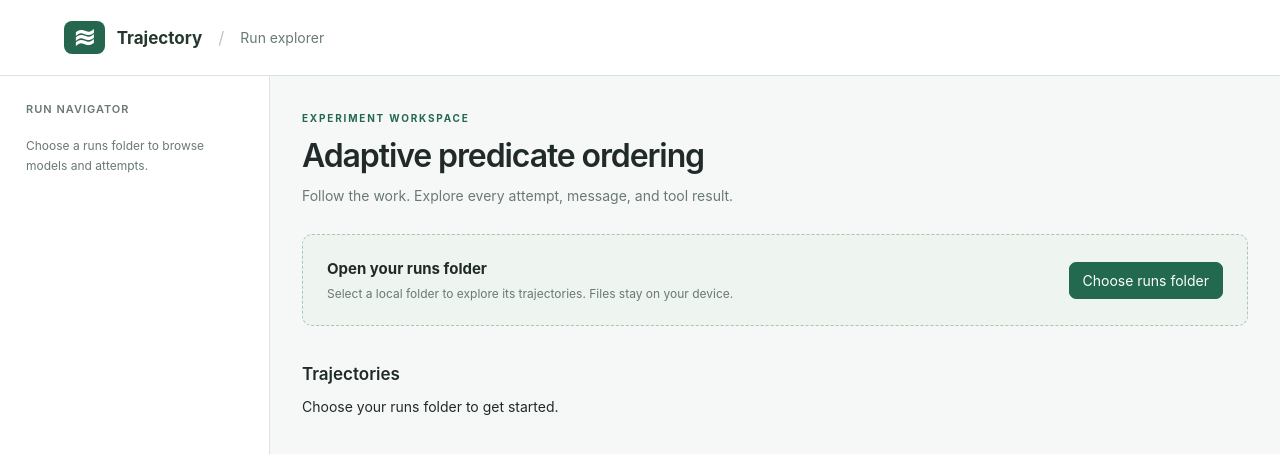
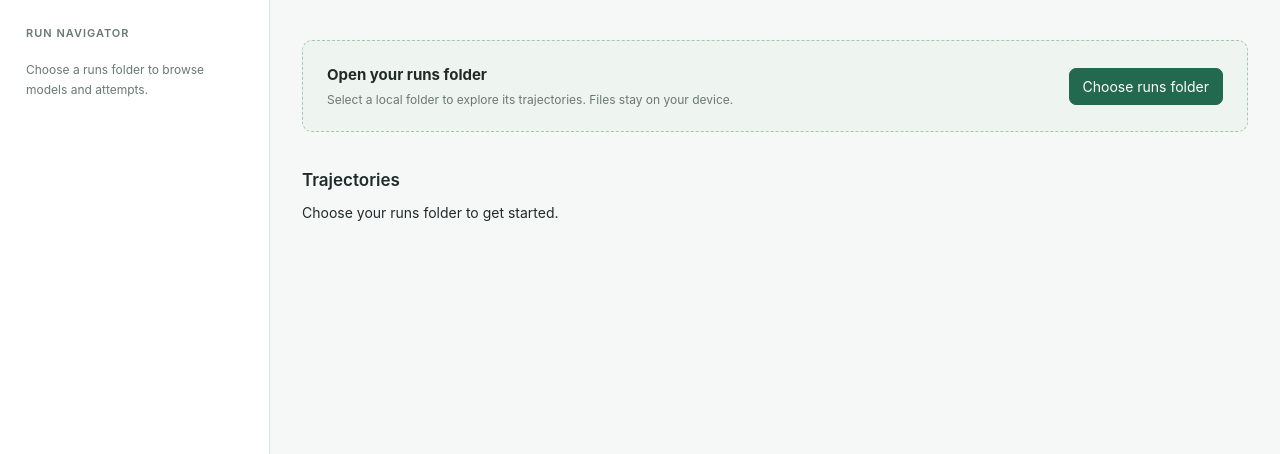
Before and after one commit to outlierFred/mare_eardrum-trajectoryviewer, a plain HTML site: page index.html in a window 1280 px wide. Shown: the top 454 px of the page. Drawn offline with Linux system fonts and the light colour scheme.

Commit message:
UI updates

```diff
--- a/index.html
+++ b/index.html
@@ -9,15 +9,12 @@
   <script src="app.js" defer></script>
 </head>
 <body>
-  <header class="masthead"><a class="brand" href="./"><span class="brand-icon">≋</span> Trajectory<span class="brand-divider">/</span><span class="muted">Run explorer</span></a></header>
   <div class="workspace">
   <aside class="sidebar" aria-label="Trajectory navigation">
     <h2>Run navigator</h2>
     <nav id="navigator" aria-label="Models and attempts"><p class="muted">Choose a runs folder to browse models and attempts.</p></nav>
   </aside>
   <main>
-    <div class="eyebrow">EXPERIMENT WORKSPACE</div>
-    <div class="heading"><div><h1>Adaptive predicate ordering</h1><p class="subtitle">Follow the work. Explore every attempt, message, and tool result.</p></div></div>
     <section class="folder-picker">
       <div><strong>Open your runs folder</strong><p>Select a local folder to explore its trajectories. Files stay on your device.</p></div>
       <button id="choose-folder" type="button">Choose runs folder</button>
```
